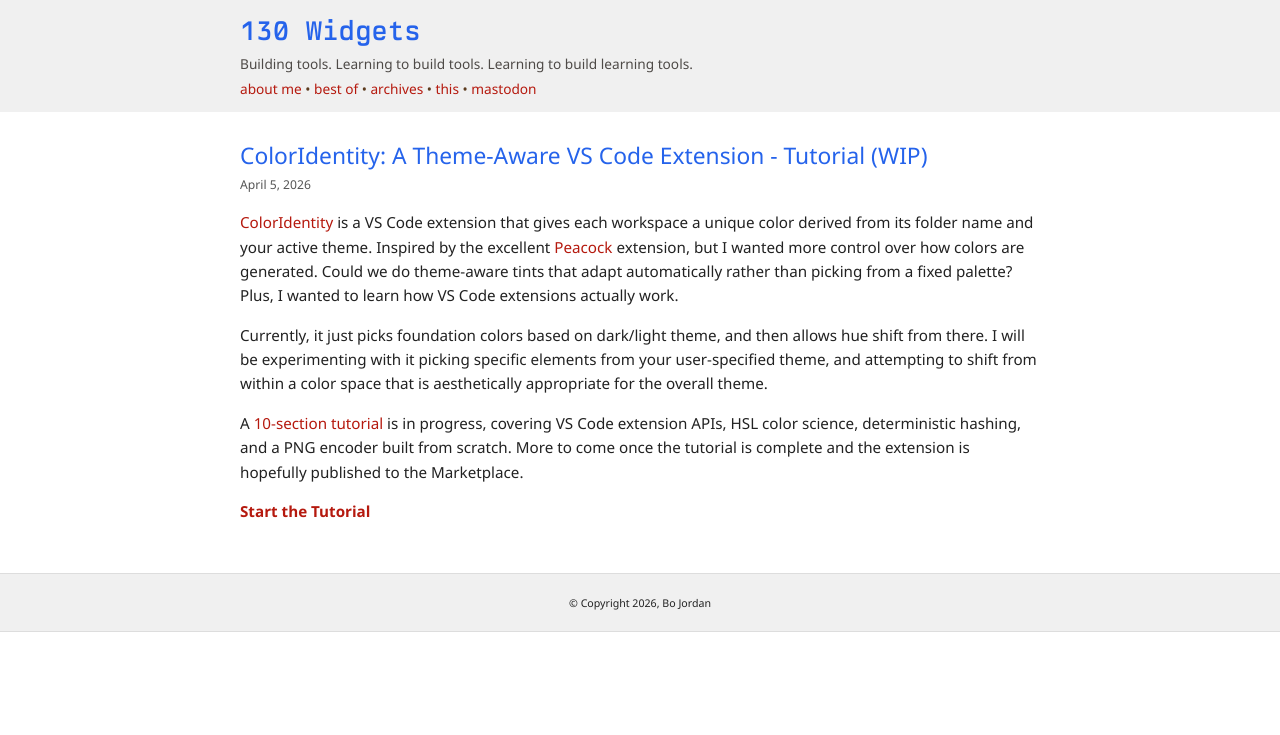
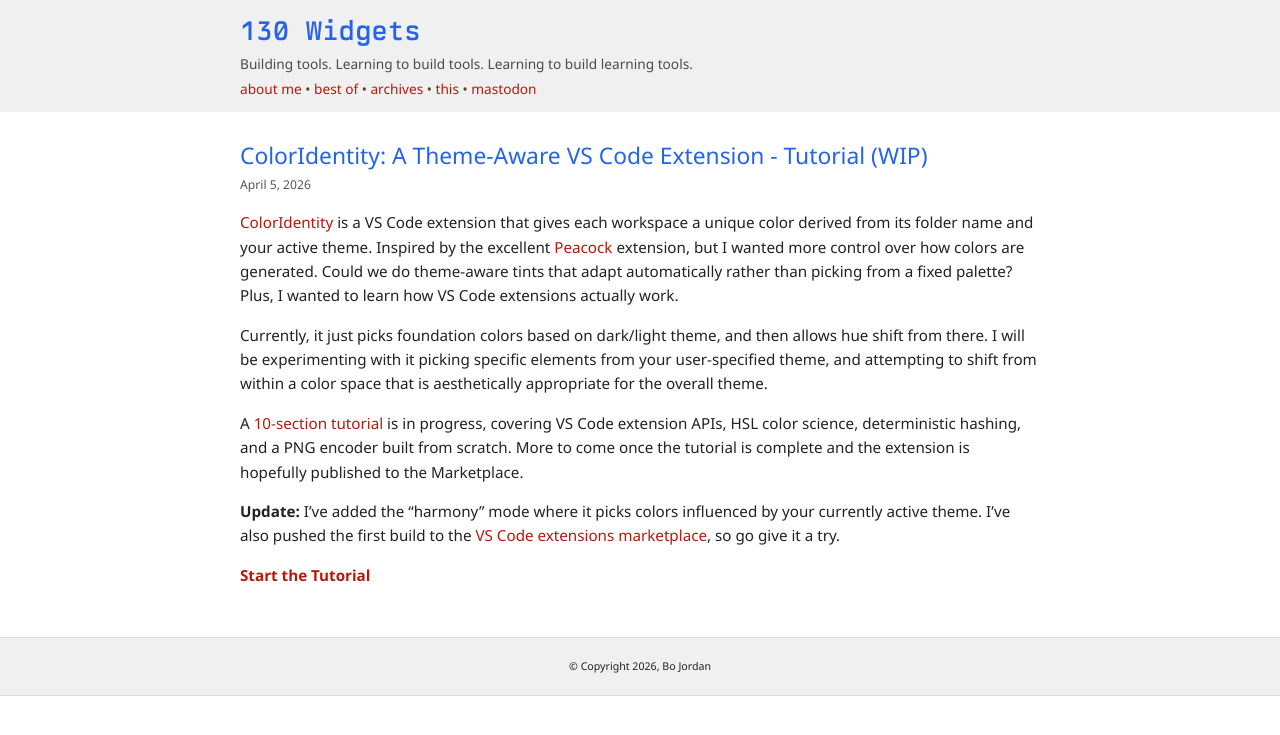
Before and after one commit to bojordan/bojordan.github.io, a Jekyll site: the page built from _posts/2026-04-05-ColorIdentity-tutorial.md, in a window 1280 px wide. Shown: the top 735 px of the page. Built offline with Jekyll 4.4.1, drawn with Linux system fonts in a browser that asks for light colours; a style sheet for code colours, icons or effects is not loaded.

Commit message:
Add update about "harmony" mode and first build release to ColorIdentity tutorial

```diff
--- a/_posts/2026-04-05-ColorIdentity-tutorial.md
+++ b/_posts/2026-04-05-ColorIdentity-tutorial.md
@@ -10,4 +10,6 @@
 
 A [10-section tutorial](/projects/color-identity/tutorial/) is in progress, covering VS Code extension APIs, HSL color science, deterministic hashing, and a PNG encoder built from scratch. More to come once the tutorial is complete and the extension is hopefully published to the Marketplace.
 
+__Update:__ I've added the "harmony" mode where it picks colors influenced by your currently active theme. I've also pushed the first build to the [VS Code extensions marketplace](https://marketplace.visualstudio.com/items?itemName=bojordan.color-identity), so go give it a try.
+
 **[Start the Tutorial](/projects/color-identity/tutorial/)**
```
